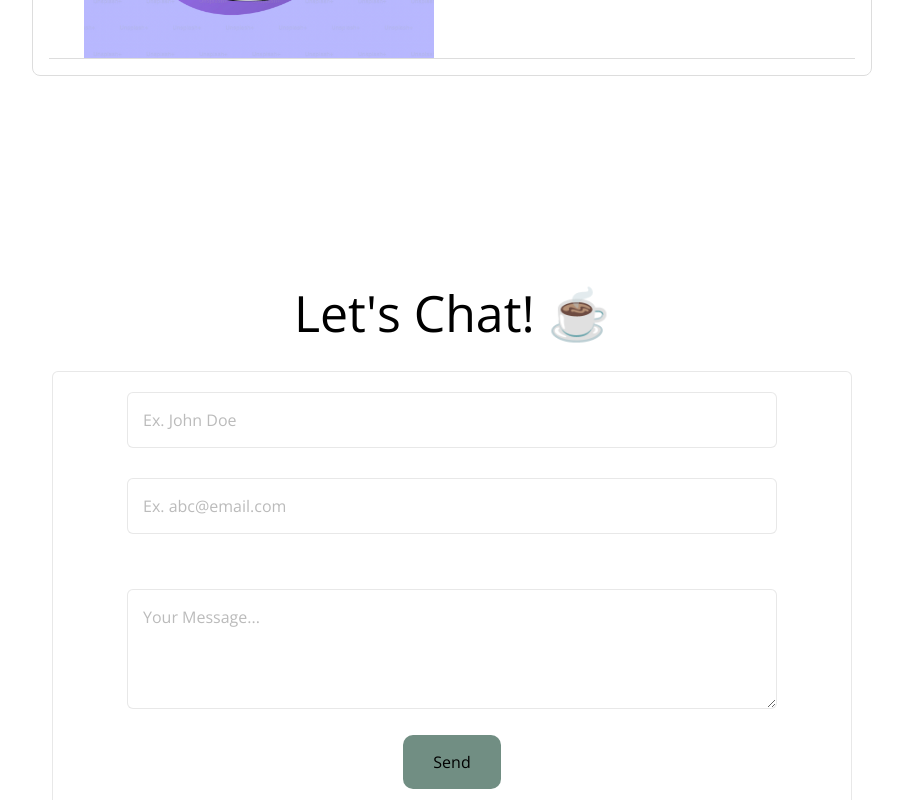
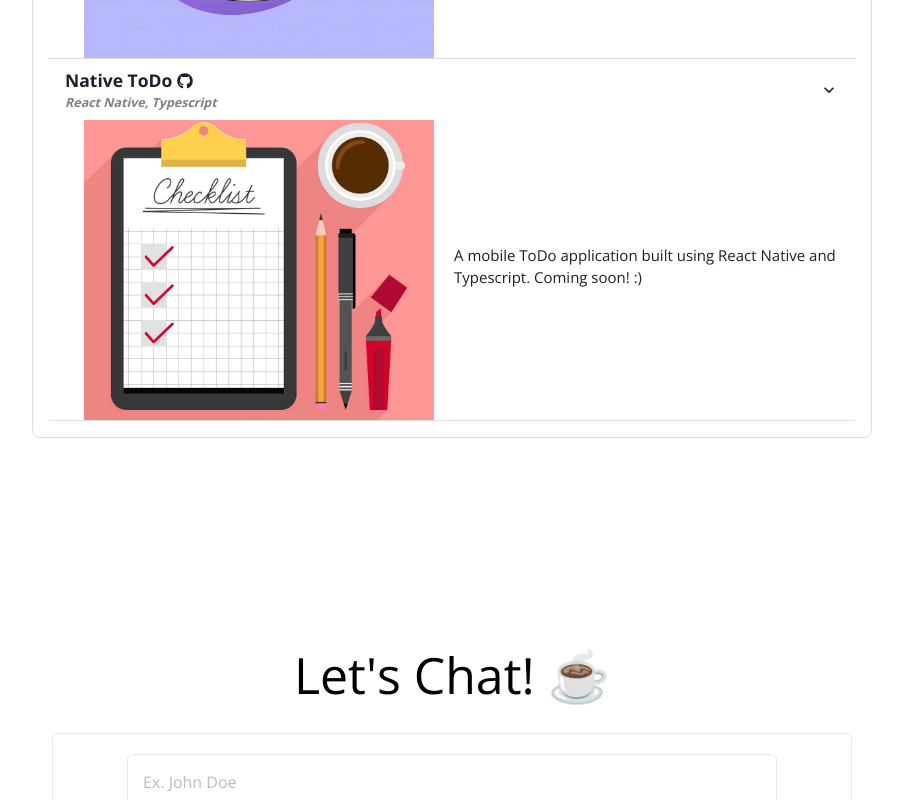
Before and after one commit to griffw00/react-portfolio, a React (Vite) app: page / in a window 1280 px wide. Shown: the part 3100-3900 px from the top of the page, without its empty margins (188-1091 px from the left). Built offline with nearby package versions, Linux system fonts and the light colour scheme.

Commit message:
added website icon and github links for projects. TODO: Implement backend for api key

```diff
--- a/index.html
+++ b/index.html
@@ -2,7 +2,8 @@
 <html lang="en">
   <head>
     <meta charset="UTF-8" />
-    <link rel="icon" type="image/svg+xml" href="/vite.svg" />
+    <!-- <link rel="icon" type="image/svg+xml" href="/vite.svg" /> -->
+    <link rel="icon" href="./src/assets/cat-favico.png">
     <meta name="viewport" content="width=device-width, initial-scale=1.0" />
     <title>Personal Portfolio</title>
   </head>
--- a/src/components/Projects.jsx
+++ b/src/components/Projects.jsx
@@ -4,6 +4,7 @@ import jfitness from "../assets/jfitness.png"
 import smartscience from "../assets/smartscience.png"
 import gamerecommender from "../assets/gamerecommender.png"
 import reactportfolio from "../assets/reactportfolio.png"
+import nativetodo from "../assets/native-todo.png"
 import ProjectsAccordion from './ProjectsAccordion';
 
 
@@ -26,25 +27,36 @@ const Projects = () => {
       name: 'JFitness',
       technologies: 'Java, Swing',
       image: jfitness,
+      link: "https://github.com/griffw00/java-fitness-app",
       description: 'Going to the gym is a significant part of my life, which inspired me to create JFitness, an application designed to help users track their gym schedules and progress. This project was my first personal project and taught me several key concepts, including Object-Oriented Programming (OOP), data persistence, the implementation of a graphical user interface (GUI).',
     },
     {
       name: 'Portfolio',
       technologies: 'React',
       image: reactportfolio,
+      link: "https://github.com/griffw00/react-portfolio",
       description: "My very first attempt at creating a personal portfolio! Throughout this project, I've had the opportunity to refine my skills in React and JavaScript. This project served as a platform for me to expand my knowledge base by learning and integrating libraries such as EmailJS, dotenv, and ChakraUI. Through the process of building this portfolio, I gained valuable experience in project management, design implementation, and showcasing my skills and projects effectively.",
     },
     {
       name: 'Smart Science (BCS Hackathon 2024)',
       technologies: 'React',
       image: smartscience,
+      link: "https://github.com/griffw00/bcs-hack-app",
       description: 'Our team, inspired by our background in the life sciences, created an interactive and educational science tool for children. This hackathon was my exposure to React and Git, where I gained a solid understanding of React components, state management, and hooks, as well as essential Git operations such as branching, committing changes, and merging code',
     },
     {
       name: 'Random Game Generator',
       technologies: 'HTML, CSS, Javascript',
       image: gamerecommender,
+      link: "https://github.com/griffw00/game_generator",
       description: 'This personal project stemmed from my love for gaming and a desire to find free games during my downtime. Using Vanilla JavaScript, HTML, and CSS, I crafted a game recommender that fetches real-time data from Rapid API and parses it for display. It marked my introduction to pure HTML and CSS, alongside API calls. Through this project, I explored the fundamental of RESTful principles.',
+    },
+    {
+      name: 'Native ToDo',
+      technologies: 'React Native, Typescript',
+      image: nativetodo,
+      link: "https://github.com/griffw00/native-todo-list",
+      description: 'A mobile ToDo application built using React Native and Typescript. Coming soon! :)',
     },
   ];
 
--- a/src/components/ProjectsAccordion.jsx
+++ b/src/components/ProjectsAccordion.jsx
@@ -1,6 +1,7 @@
 import React from 'react';
 import { Accordion, AccordionItem, AccordionButton, AccordionPanel, AccordionIcon, Box, Flex, Text } from '@chakra-ui/react';
 import './styles/projects.css';
+import { FaGithub } from 'react-icons/fa'; // Import icons from react-icons library
 
 
 
@@ -14,9 +15,19 @@ const ProjectsAccordion = ({ projectData }) => {
           <h2>
           <AccordionButton className="accordion-button">
             <Box flex="1" textAlign="left" className="project-info">
-              <div className="project-name">
-                {project.name}
+              <div className = "header-wrapper">
+
+                <div className="project-name">
+                  {project.name}
+                </div>
+
+                <div className = "github-icon">
+                  <a href={project.link} target="_blank" rel="noopener noreferrer">
+                      <FaGithub className="icon"/>
+                  </a>
+                </div>
               </div>
+
               <div className="project-technologies">
                 {project.technologies}
               </div>
--- a/src/components/styles/about.css
+++ b/src/components/styles/about.css
@@ -37,6 +37,8 @@
     margin: 10px;
   }
 
+
+  /* Media queries */
   @media (max-width: 900px) {
 
     .about-container {
--- a/src/components/styles/contact.css
+++ b/src/components/styles/contact.css
@@ -70,10 +70,11 @@
 /* Submit Button */
 .submit-btn {
   font-family: "Open Sans", sans-serif;
-  background-color: #718e83;
+  font-weight: 400;
+  background-color: #6658a7;
   color: black;
   padding: 15px 30px;
-  border: none;
+  border: 2px;
   border-radius: 10px;
   font-size: 16px;
   cursor: pointer;
--- a/src/components/styles/hero.css
+++ b/src/components/styles/hero.css
@@ -53,6 +53,9 @@
 
 
 
+
+/* Media Queries */
+
 @media (max-width: 900px) {
 
   /* .hero-image {
--- a/src/components/styles/projects.css
+++ b/src/components/styles/projects.css
@@ -66,6 +66,19 @@
   height: 250px; /* Set a fixed height for each item, including button and panel */
 }
 
+.header-wrapper {
+  display: flex;
+  flex-direction: "row";
+  align-items: center;
+}
+
+.github-icon {
+  margin-left: 5px;
+}
+
+
+
+/* Media Queries */
 @media (max-width: 1100px) {
 
   .project-image {
```
Also changed, not shown: src/assets/cat-favico.png (added), src/assets/native-todo.png (added).
